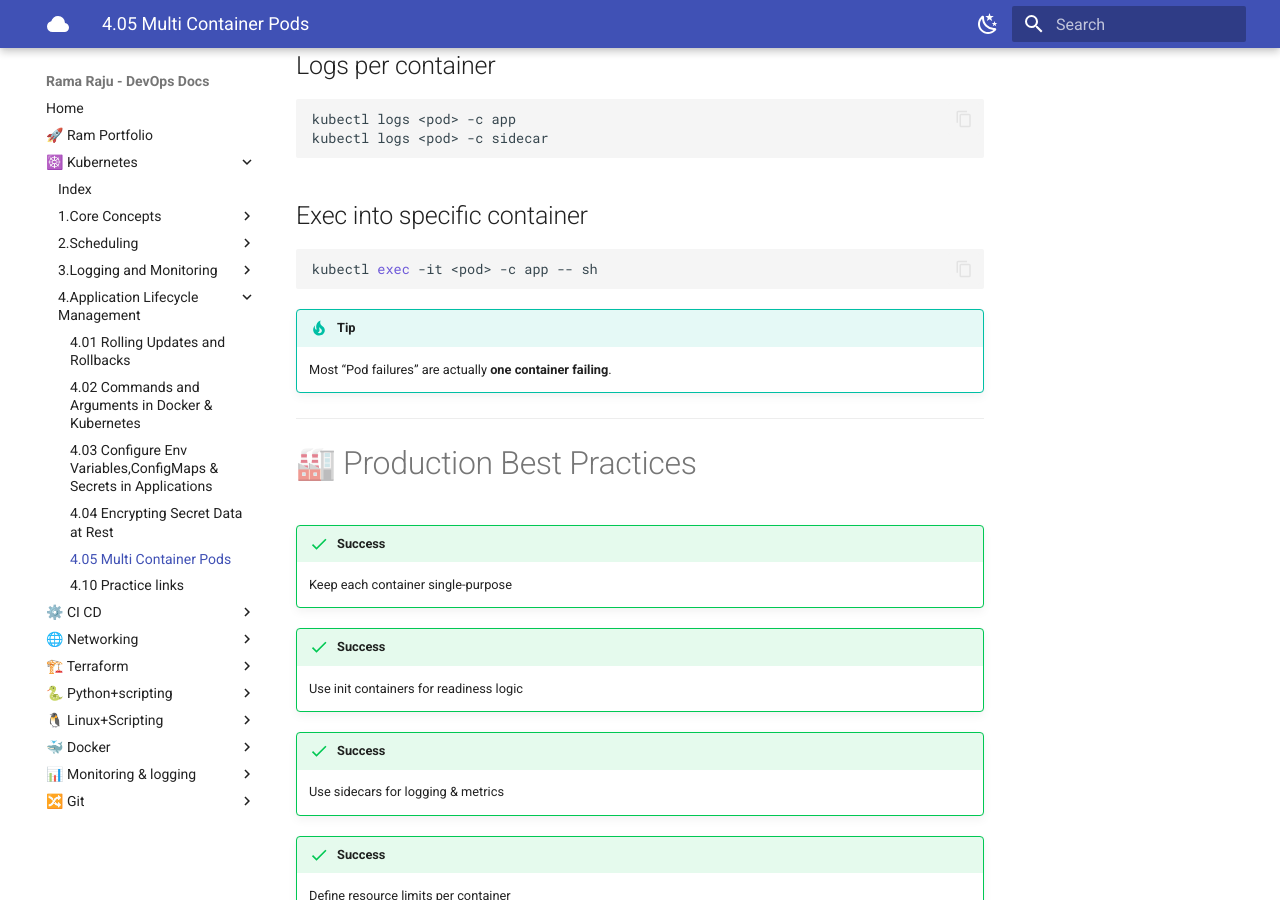
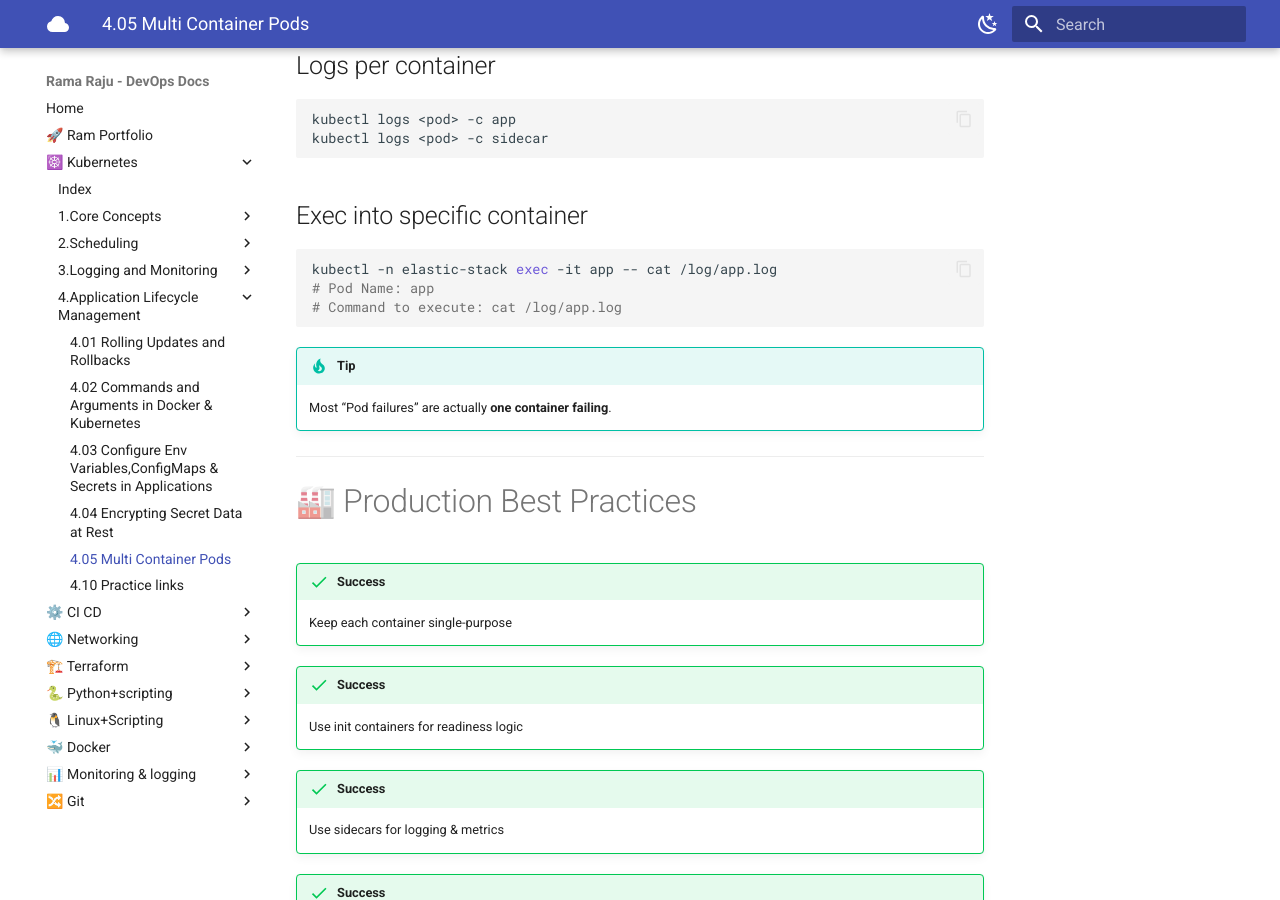
Before and after one commit to RamaRaju-vj/Rama_Raju_Devops_docs, an MkDocs documentation site: the page built from docs/☸️ Kubernetes/4.Application-Lifecycle-Management/4.05 Multi Container Pods.md, in a window 1280 px wide and 900 px high, scrolled down 7557 px. Built offline with MkDocs 1.6.1 and Material for MkDocs 9.7.7, drawn with Linux system fonts in a browser that asks for light colours.

Commit message:
docs: Update command examples for executing and logging in multi-container Pods

````diff
--- a/docs/☸️ Kubernetes/4.Application-Lifecycle-Management/4.05 Multi Container Pods.md
+++ b/docs/☸️ Kubernetes/4.Application-Lifecycle-Management/4.05 Multi Container Pods.md
@@ -316,7 +316,9 @@ kubectl logs <pod> -c sidecar
 ## Exec into specific container
 
 ```bash
-kubectl exec -it <pod> -c app -- sh
+kubectl -n elastic-stack exec -it app -- cat /log/app.log
+# Pod Name: app
+# Command to execute: cat /log/app.log
 ```
 
 !!! tip
````
